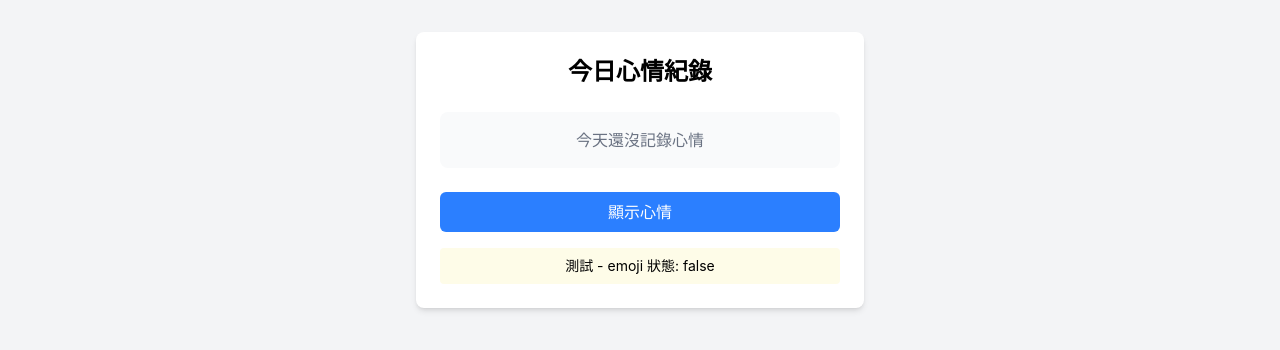
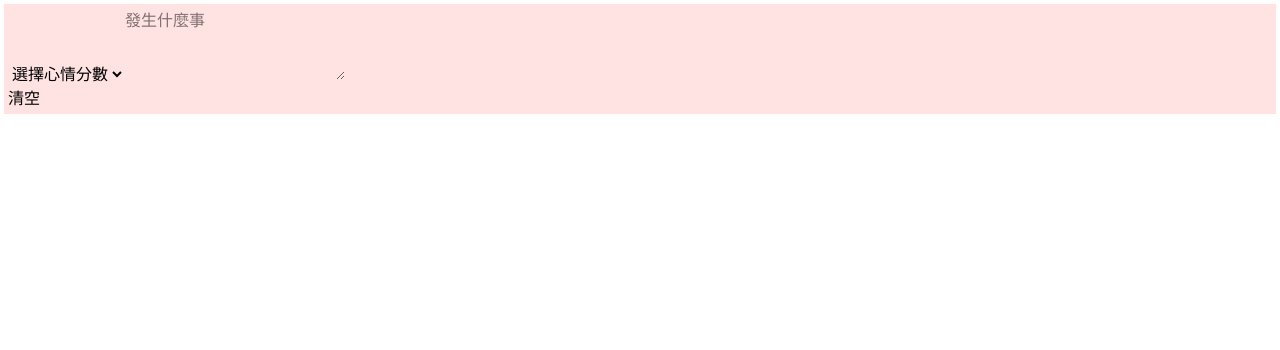
Before and after one commit to Tingan111/mood-tracker, a React (Vite) app in the folder frontend/: page / in a window 1280 px wide. Shown: the top 350 px of the page. Built offline with nearby package versions, Linux system fonts and the light colour scheme.

Commit message:
feat: add controlled form inputs to mood tracker

```diff
--- a/frontend/src/components/MoodTracker.jsx
+++ b/frontend/src/components/MoodTracker.jsx
@@ -1,50 +1,34 @@
-import { useState } from 'react';
+import { useState } from "react";
 
 const MoodTracker = () => {
-    const [emoji, setEmoji] = useState(false);
+  const [score, setScore] = useState("");
+  const [text, setText] = useState("");
+  const handleSubmit = () => {
+    setScore("");
+    setText("");
+  };
 
-    // 修正：切換邏輯
-    const handleSubmit = () => {
-        setEmoji(!emoji); // 如果是 true 變 false，如果是 false 變 true
-    };
-
-    return (
-        <div className="min-h-screen bg-gray-100 py-8">
-            <div className="max-w-md mx-auto bg-white rounded-lg shadow-md p-6">
-                <h1 className="text-2xl font-bold text-center mb-6">
-                    今日心情紀錄
-                </h1>
-
-                {/* 根據第二關要求，顯示完整的心情資訊 */}
-                {emoji ? (
-                    // 顯示心情記錄
-                    <div className="bg-blue-50 p-4 rounded-lg mb-6 text-center">
-                        <h2 className="text-lg font-semibold mb-2">今日心情</h2>
-                        <div className="text-4xl mb-2">🙂</div>
-                        <p className="text-gray-600">分數: 4/5</p>
-                        <p className="text-gray-700 mt-2">今天天氣很好，心情不錯！</p>
-                    </div>
-                ) : (
-                    // 顯示空白狀態
-                    <div className="bg-gray-50 p-4 rounded-lg mb-6 text-center">
-                        <p className="text-gray-500">今天還沒記錄心情</p>
-                    </div>
-                )}
-
-                <button
-                    onClick={handleSubmit}
-                    className="w-full bg-blue-500 text-white py-2 px-4 rounded-md hover:bg-blue-600"
-                >
-                    {emoji ? '隱藏心情' : '顯示心情'}
-                </button>
-
-                {/* 測試區域 - 確認 state 有在變化 */}
-                <div className="mt-4 p-2 bg-yellow-50 rounded text-sm text-center">
-                    測試 - emoji 狀態: {emoji ? 'true' : 'false'}
-                </div>
-            </div>
-        </div>
-    );
+  return (
+    <div className="bg-red-100 p-1 m-1 border-2--">
+      <select value={score} onChange={(e) => setScore(e.target.value)}>
+        <option value="">選擇心情分數</option>
+        <option value="1">1 - 😢 很糟</option>
+        <option value="2">2 - 😔 還好</option>
+        <option value="3">3 - 😐 平靜</option>
+        <option value="4">4 - 🙂 不錯</option>
+        <option value="5">5 - 😊 開心</option>
+      </select>
+      <textarea
+        value={text}
+        placeholder="發生什麼事"
+        rows="3"
+        onChange={(e) => setText(e.target.value)}
+      ></textarea>
+      <div className="text-red-200">{score}</div>
+      <div className="text-sky-200">{text}</div>
+      <button onClick={handleSubmit}>清空</button>
+    </div>
+  );
 };
 
 export default MoodTracker;
```
